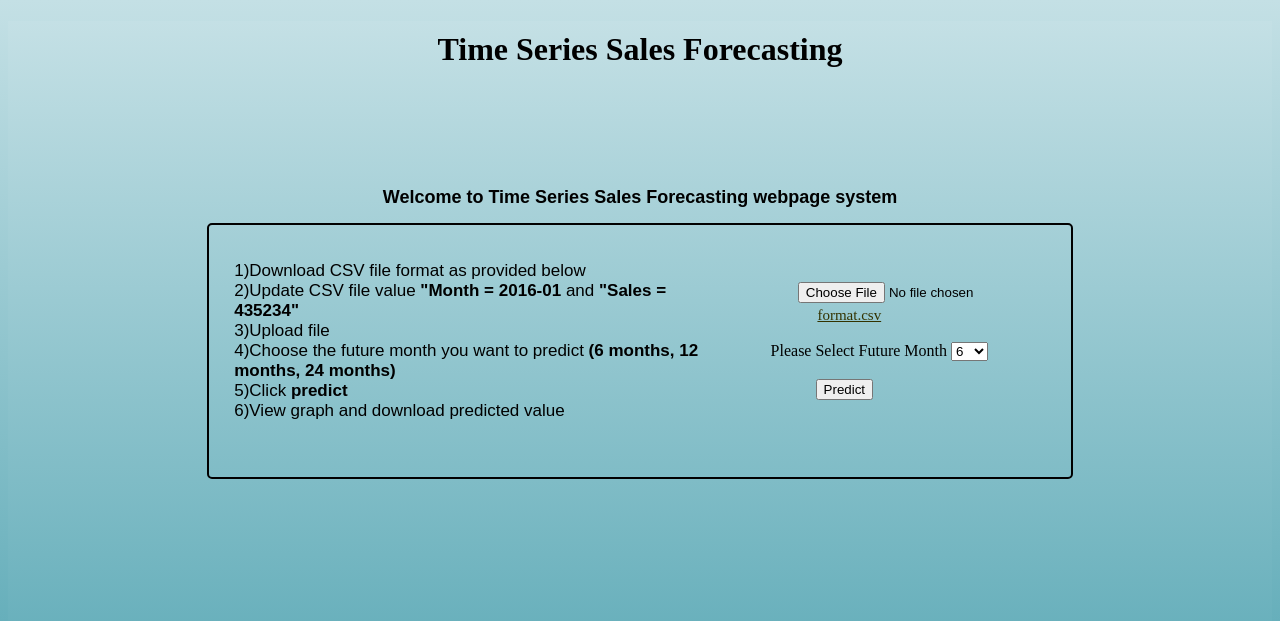
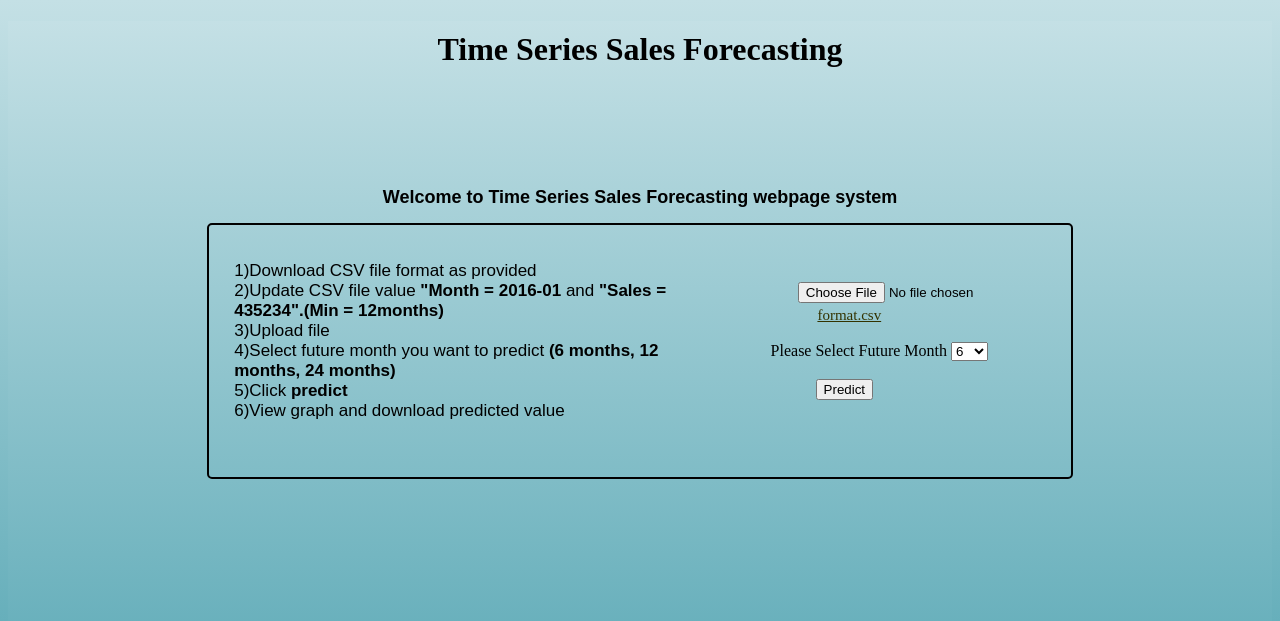
Before and after one commit to wenjun0903/WJ_Project, a Flask app: page / in a window 1280 px wide. Shown: the top 621 px of the page. Run offline with Flask 2, Linux system fonts and the light colour scheme; some libraries are stand-ins or nearby versions.

Commit message:
Update index.html

```diff
--- a/templates/index.html
+++ b/templates/index.html
@@ -95,10 +95,10 @@
 
                                 <div class = "container">
                                     <div class = "container__content">
-                                        <p> <span>1)Download CSV file format as provided below</span>
-                                            <span>2)Update CSV file value <b> "Month = 2016-01 </b> and <b> "Sales = 435234" </b></span>
+                                        <p> <span>1)Download CSV file format as provided</span>
+                                            <span>2)Update CSV file value <b> "Month = 2016-01 </b> and <b> "Sales = 435234".(Min = 12months)</b></span>
                                             <span>3)Upload file</span>
-                                            <span>4)Choose the future month you want to predict <b> (6 months, 12 months, 24 months) </b></span>
+                                            <span>4)Select future month you want to predict <b> (6 months, 12 months, 24 months) </b></span>
                                             <span>5)Click <b> predict </b></span>
                                             <span>6)View graph and download predicted value</span>
                                         </p>
```
